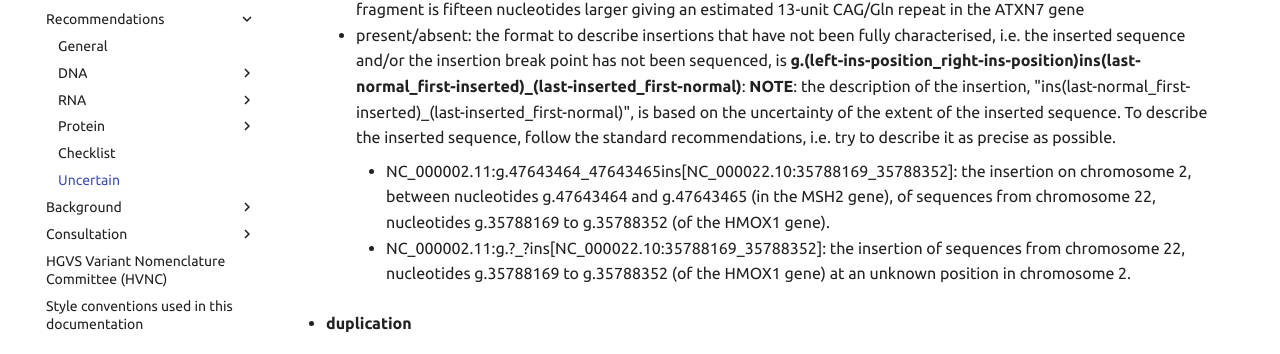
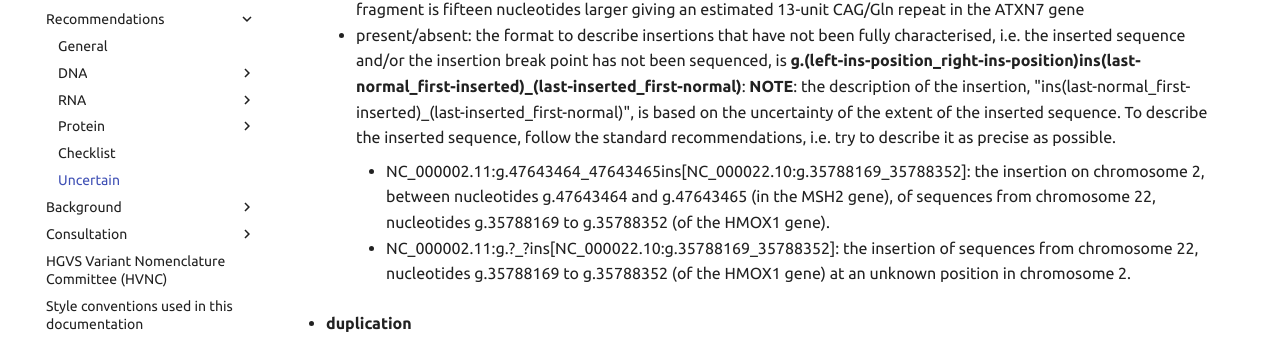
Before and after one commit to HGVSnomenclature/hgvs-nomenclature, an MkDocs documentation site: the page built from docs/recommendations/uncertain.md, in a window 1280 px wide and 900 px high, scrolled down 4281 px. Shown: the part 98-452 px from the top of the window. Built offline with MkDocs 1.6.1 and Material for MkDocs 9.7.7, drawn with Linux system fonts in a browser that asks for light colours.

```diff
--- a/docs/recommendations/uncertain.md
+++ b/docs/recommendations/uncertain.md
@@ -52,8 +52,8 @@ HGVS recommendations also contain suggestions to describe variants for which not
 :    the format to describe insertions that have not been fully characterised (sequenced) depends on the method used. The same recommendations apply as described above for deletions.
     * size: when a fragment containing an insertion has been amplified but only its size was determined (and not its sequence), the variant should be reported as g.(position-fragment-start\_position-fragment-end)insN[#].: NC\_000003.12:g.(63912602\_63912844)insN[15] or NM\_000333.3:c.(4\_246)insN[15] where compared to the reference the amplified fragment is fifteen nucleotides larger giving an estimated 13-unit CAG/Gln repeat in the ATXN7 gene
     * present/absent: the format to describe insertions that have not been fully characterised, i.e. the inserted sequence and/or the insertion break point has not been sequenced, is **g.(left-ins-position\_right-ins-position)ins(last-normal\_first-inserted)\_(last-inserted\_first-normal)**: **NOTE**: the description of the insertion, "ins(last-normal\_first-inserted)\_(last-inserted\_first-normal)", is based on the uncertainty of the extent of the inserted sequence. To describe the inserted sequence, follow the standard recommendations, i.e. try to describe it as precise as possible.
-        * NC\_000002.11:g.47643464\_47643465ins[NC\_000022.10:35788169\_35788352]: the insertion on chromosome 2, between nucleotides g.47643464 and g.47643465 (in the MSH2 gene), of sequences from chromosome 22, nucleotides g.35788169 to g.35788352 (of the HMOX1 gene).
-        * NC\_000002.11:g.?\_?ins[NC\_000022.10:35788169\_35788352]: the insertion of sequences from chromosome 22, nucleotides g.35788169 to g.35788352 (of the HMOX1 gene) at an unknown position in chromosome 2.
+        * NC\_000002.11:g.47643464\_47643465ins[NC\_000022.10:g.35788169\_35788352]: the insertion on chromosome 2, between nucleotides g.47643464 and g.47643465 (in the MSH2 gene), of sequences from chromosome 22, nucleotides g.35788169 to g.35788352 (of the HMOX1 gene).
+        * NC\_000002.11:g.?\_?ins[NC\_000022.10:g.35788169\_35788352]: the insertion of sequences from chromosome 22, nucleotides g.35788169 to g.35788352 (of the HMOX1 gene) at an unknown position in chromosome 2.
 * **duplication**
 :    the standard format to describe a duplication for which the break point has not been sequenced is (A\_B)\_(C\_D)dup, where B\_C describes the **minimal** extent and A\_D to **maximal** extent of the duplication, i.e. **g.(last-normal\_first-duplicated)\_(last-duplicated\_first-normal)dup**.: **NOTE**: many assay detect the presence of an **additional copy** of specific sequences, not the location of the extra copy. When there is **no evidence** the additional copy is **in tandem** with the original copy but might be anywhere in a genome, the variant should be described as an **insertion** (see above).
     * PCR
```
Also changed, not shown: docs/recommendations/DNA/duplication.md (+2 -2 lines), docs/recommendations/DNA/insertion.md (+1 -1 lines), docs/recommendations/DNA/repeated.md (+1 -1 lines), docs/recommendations/RNA/delins.md (+1 -1 lines), docs/recommendations/general.md (+1 -1 lines).
